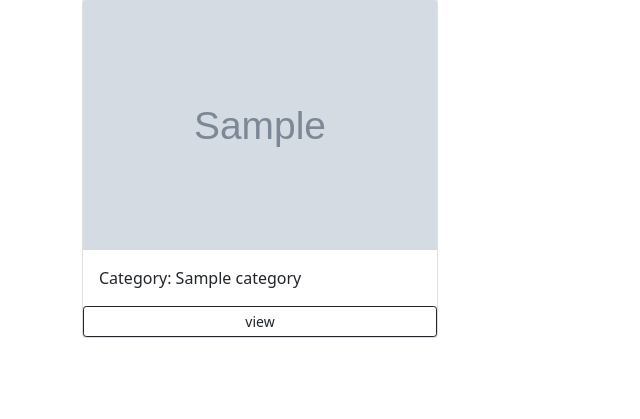
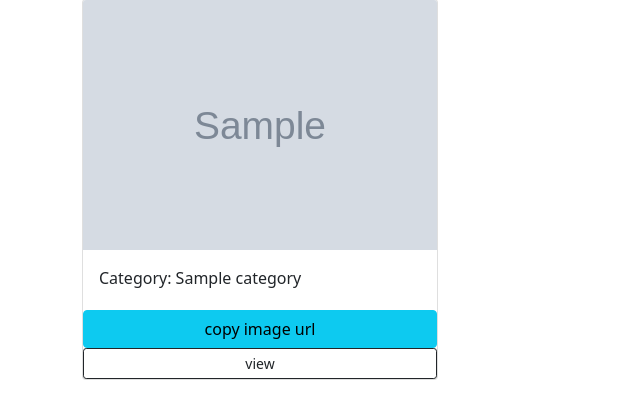
Before and after one commit to Clinton-dev/photoshare-gallery, a Django app: template gallery/templates/gallery/search.html in a window 1280 px wide. Shown: the part 136-555 px from the top of the page, without its empty margins (0-640 px from the left). Run offline with Django 4.2, Linux system fonts and the light colour scheme; tables that the repository leaves empty hold one stand-in row (values such as "Sample post"); the template is opened without the code that fills it: values that come from a table or form of the project are taken from there, most other values are stand-ins (such as "Sample title", 1, 10 or a date in 2020); grey boxes marked "Sample" are stand-in pictures; some libraries are stand-ins or nearby versions.

Commit message:
Add copy url button to search page

```diff
--- a/gallery/templates/gallery/search.html
+++ b/gallery/templates/gallery/search.html
@@ -10,6 +10,8 @@
             <div class="card-body">
               <p class="card-text">Category: {{photo.category.name}}</p>
             </div>
+            <button type="button" class="btn btn-info mt-1 copy-btn"
+                data-url="{% url 'photo' photo.id %}">copy image url</button>
             <a href="{% url 'photo' photo.id %}" class="btn btn-outline-dark btn-sm">view</a>
         </div>
   </div>
```
